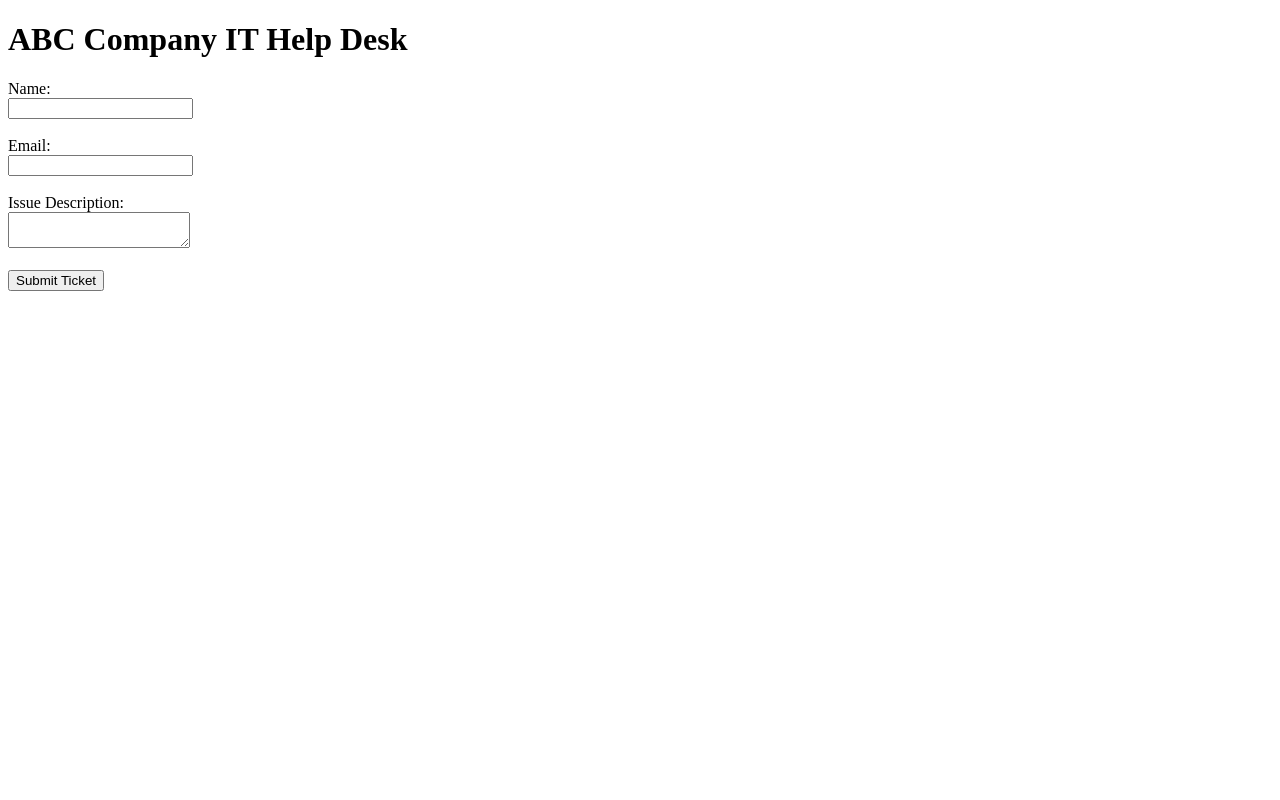
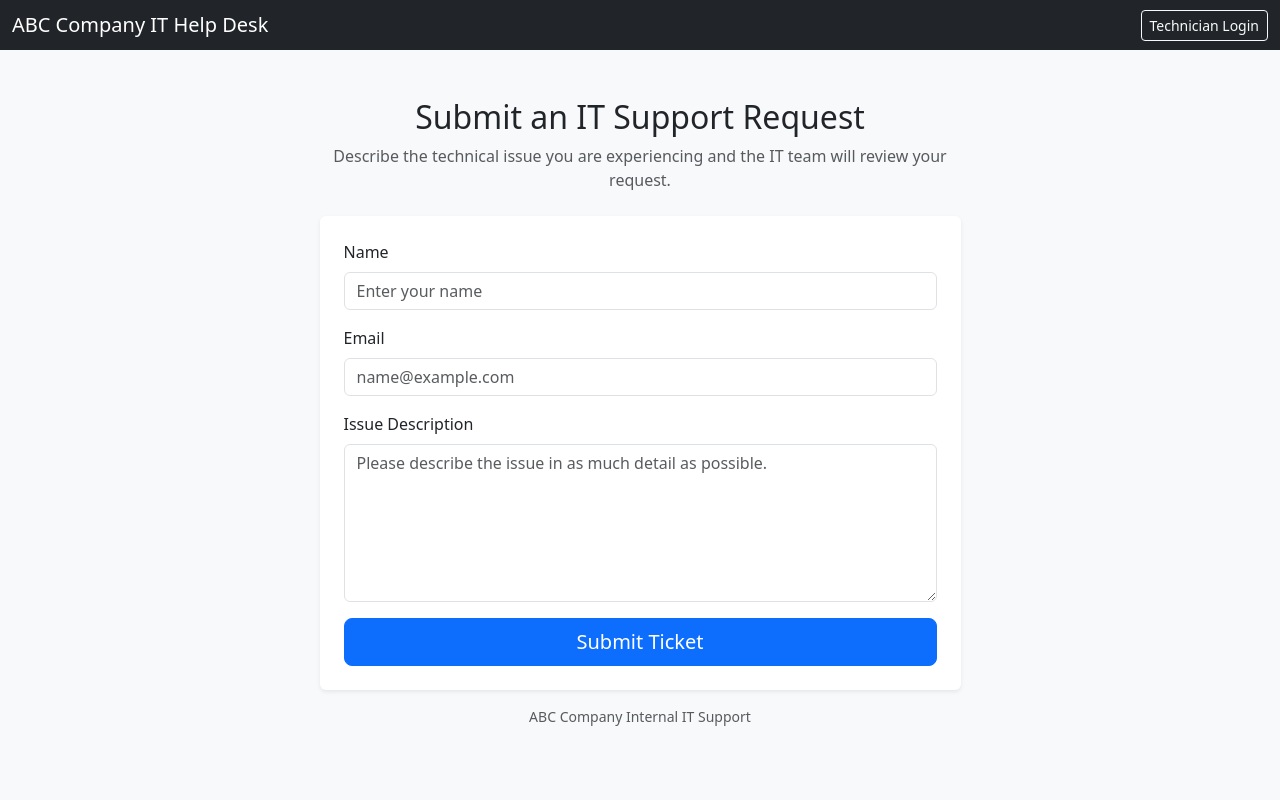
Before and after one commit to jonathanwalker44/smart-it-help-desk, a Flask app: page / in a window 1280 px wide. Run offline with Flask 3, Linux system fonts and the light colour scheme; some libraries are stand-ins or nearby versions.

Commit message:
Revamp IT Help Desk page layout and design
Updated the HTML structure and styling for the IT Help Desk page, including Bootstrap integration and improved form layout.

```diff
--- a/templates/index.html
+++ b/templates/index.html
@@ -1,22 +1,90 @@
 <!DOCTYPE html>
-<html>
+<html lang="en">
 <head>
-    <title>Smart IT Help Desk</title>
+    <meta charset="UTF-8">
+    <meta name="viewport" content="width=device-width, initial-scale=1.0">
+    <title>ABC Company IT Help Desk</title>
+
+    <link href="https://cdn.jsdelivr.net/npm/bootstrap@5.3.3/dist/css/bootstrap.min.css" rel="stylesheet">
 </head>
-<body>
-    <h1>ABC Company IT Help Desk</h1>
 
-    <form method="POST" action="/submit-ticket">
-        <label>Name:</label><br>
-        <input type="text" name="requester_name" required><br><br>
+<body class="bg-light">
 
-        <label>Email:</label><br>
-        <input type="email" name="requester_email" required><br><br>
+<nav class="navbar navbar-dark bg-dark">
+    <div class="container-fluid">
+        <span class="navbar-brand mb-0 h1">ABC Company IT Help Desk</span>
+        <a href="/login" class="btn btn-outline-light btn-sm">Technician Login</a>
+    </div>
+</nav>
 
-        <label>Issue Description:</label><br>
-        <textarea name="issue_description" required></textarea><br><br>
+<div class="container py-5">
 
-        <button type="submit">Submit Ticket</button>
-    </form>
+    <div class="row justify-content-center">
+
+        <div class="col-lg-7 col-md-9">
+
+            <div class="text-center mb-4">
+                <h1 class="h2">Submit an IT Support Request</h1>
+                <p class="text-muted">
+                    Describe the technical issue you are experiencing and the IT team will review your request.
+                </p>
+            </div>
+
+            <div class="card shadow-sm border-0">
+                <div class="card-body p-4">
+
+                    <form method="POST" action="/submit-ticket">
+
+                        <div class="mb-3">
+                            <label class="form-label">Name</label>
+                            <input
+                                type="text"
+                                name="requester_name"
+                                class="form-control"
+                                placeholder="Enter your name"
+                                required>
+                        </div>
+
+                        <div class="mb-3">
+                            <label class="form-label">Email</label>
+                            <input
+                                type="email"
+                                name="requester_email"
+                                class="form-control"
+                                placeholder="name@example.com"
+                                required>
+                        </div>
+
+                        <div class="mb-3">
+                            <label class="form-label">Issue Description</label>
+                            <textarea
+                                name="issue_description"
+                                class="form-control"
+                                rows="6"
+                                placeholder="Please describe the issue in as much detail as possible."
+                                required></textarea>
+                        </div>
+
+                        <div class="d-grid">
+                            <button type="submit" class="btn btn-primary btn-lg">
+                                Submit Ticket
+                            </button>
+                        </div>
+
+                    </form>
+
+                </div>
+            </div>
+
+            <p class="text-center text-muted small mt-3">
+                ABC Company Internal IT Support
+            </p>
+
+        </div>
+
+    </div>
+
+</div>
+
 </body>
 </html>
```
